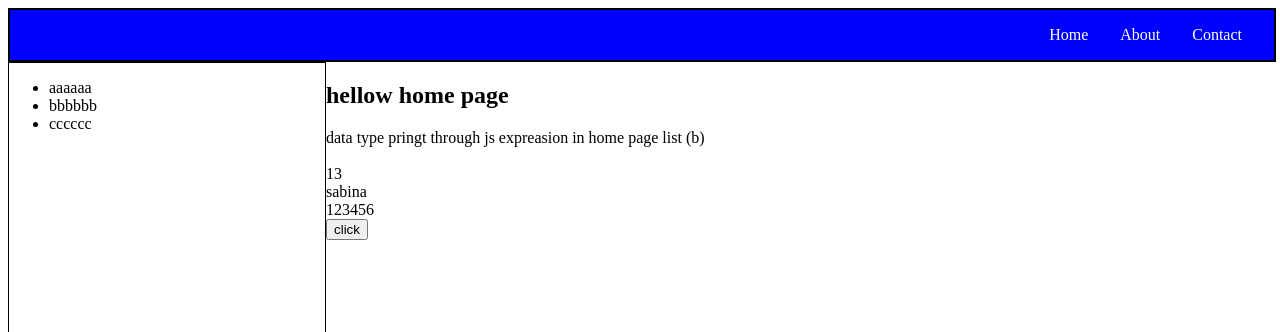
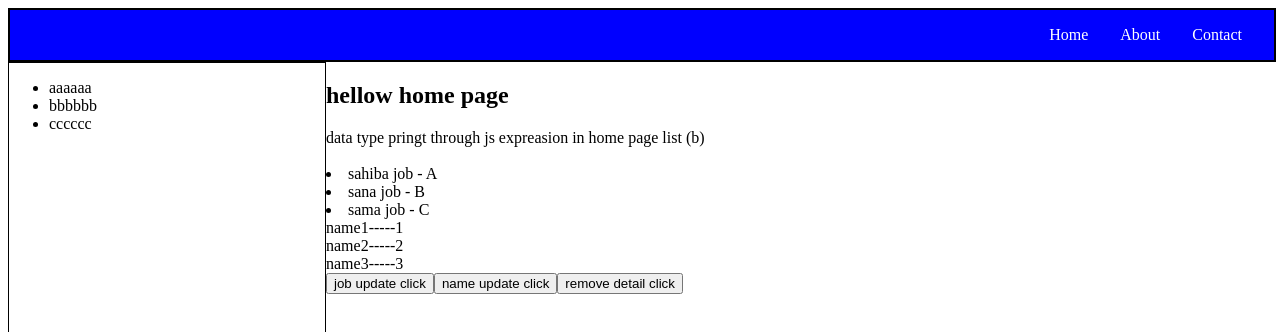
Before and after one commit to sahiba2503/NestedRouter, a React (Vite) app: page /bbb in a window 1280 px wide. Shown: the top 332 px of the page. Built offline with nearby package versions, Linux system fonts and the light colour scheme; the HTML template or start-up script is replaced by a standard one.

Commit message:
manage state

```diff
--- a/src/Component/HomeListItemB.jsx
+++ b/src/Component/HomeListItemB.jsx
@@ -1,28 +1,81 @@
-import React from 'react'
+import React from "react";
+import { useState } from "react";
 
 function HomeListItemB() {
-  let num = 11;
-  let str = "sahiba";
-  let arr = [1,2,3,4,5];
-  arr.push(6);
-  str="sabina";
-  num = 13;
-function updateData(){
-  num = 55;
-  str = "saniya";
-  arr = [1,2,3,4,5,6];
-}
+  let [details, setDetails] = useState([
+    { id: 1, name: "sahiba",job:"A" },
+    { id: 2, name: "sana",job:"B" },
+    { id: 3, name: "sama" ,job:"C"},
+  ]);
+
+
+  let [details2, setDetails2] = useState([
+    { id: 1, name: "name1" },
+    { id: 2, name: "name2" },
+    { id: 3, name: "name3" },
+  ]);
+
+  let updateData = () => {
+    let newDetails = details.map((detail, i) => {
+      return { ...detail, name: "newName" };
+      // or  return {
+      //   id: detail.id,
+      //   name: "newName",
+      // };
+      //or
+    // setDetails([
+  //details[0],
+  //{ id: 2, name: "New Name" },
+  //details[2]
+//]);
+    });
+    setDetails(newDetails);
+  };
+
+  let RemoveListItem = () => {
+    let updatedlistItem = details2.filter((det) => {
+      return det.id !== 2;
+    });
+    setDetails2(updatedlistItem);
+  };
+
+  let UpdateJob = ()=>{
+    let newjob = details.map((list)=>{
+      if(list.job === "C"){
+        return {...list,job:"A"}
+      }
+      else{
+        return list;
+      }
+    })
+    setDetails(newjob);
+  }
+
   return (
     <div className=''>
       <div>data type pringt through js expreasion in home page list (b)</div>
       <br></br>
-      <div>{num}</div>
-      <div>{str}</div>
-      <div>{arr}</div>
-      <button onClick={updateData}>click</button>
 
+      <div>
+        {details.map((detail) => {
+          return <li>{detail.name} job - {detail.job}</li>;
+        })}
+      </div>
+
+      <div>
+        {details2.map((detail) => {
+          return (
+            <div>
+              {detail.name}-----{detail.id}{" "}
+            </div>
+          );
+        })}
+      </div>
+       <button onClick={UpdateJob}>job update click</button>
+      <button onClick={updateData}>name update click</button>
+      <button onClick={RemoveListItem}> remove detail click</button>
     </div>
-  )
+  );
 }
 
-export default HomeListItemB
+export default HomeListItemB;
```
